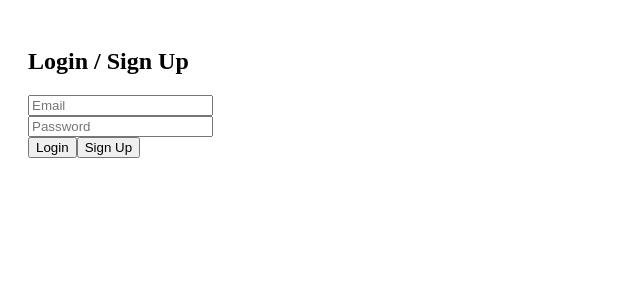
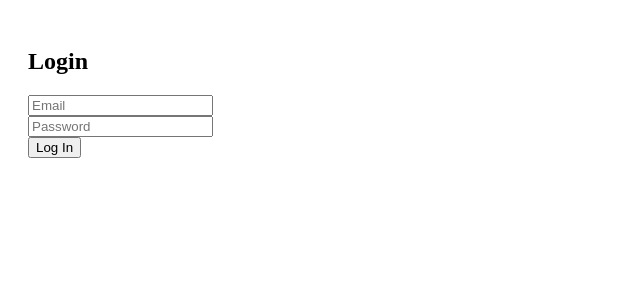
Before and after one commit to TinkaB6/automotive-invoice, a Next.js app: page /login in a window 1280 px wide. Shown: the top 300 px of the page, without its empty margins (0-640 px from the left). Built offline with nearby package versions, Linux system fonts and the light colour scheme.

Commit message:
Update login.tsx

```diff
--- a/pages/login.tsx
+++ b/pages/login.tsx
@@ -5,32 +5,20 @@ import { useRouter } from 'next/router'
 export default function Login() {
   const [email, setEmail] = useState('')
   const [password, setPassword] = useState('')
-  const [loading, setLoading] = useState(false)
   const router = useRouter()
 
   async function handleLogin() {
-    setLoading(true)
     const { error } = await supabase.auth.signInWithPassword({ email, password })
-    setLoading(false)
-    if (error) alert('Login failed: ' + error.message)
+    if (error) alert(error.message)
     else router.push('/dashboard')
-  }
-
-  async function handleSignup() {
-    setLoading(true)
-    const { error } = await supabase.auth.signUp({ email, password })
-    setLoading(false)
-    if (error) alert('Signup failed: ' + error.message)
-    else alert('Check your email for confirmation!')
   }
 
   return (
     <div style={{ padding: 20 }}>
-      <h2>Login / Sign Up</h2>
+      <h2>Login</h2>
       <input placeholder="Email" value={email} onChange={e => setEmail(e.target.value)} /><br/>
       <input type="password" placeholder="Password" value={password} onChange={e => setPassword(e.target.value)} /><br/>
-      <button onClick={handleLogin} disabled={loading}>Login</button>
-      <button onClick={handleSignup} disabled={loading}>Sign Up</button>
+      <button onClick={handleLogin}>Log In</button>
     </div>
   )
 }
```
